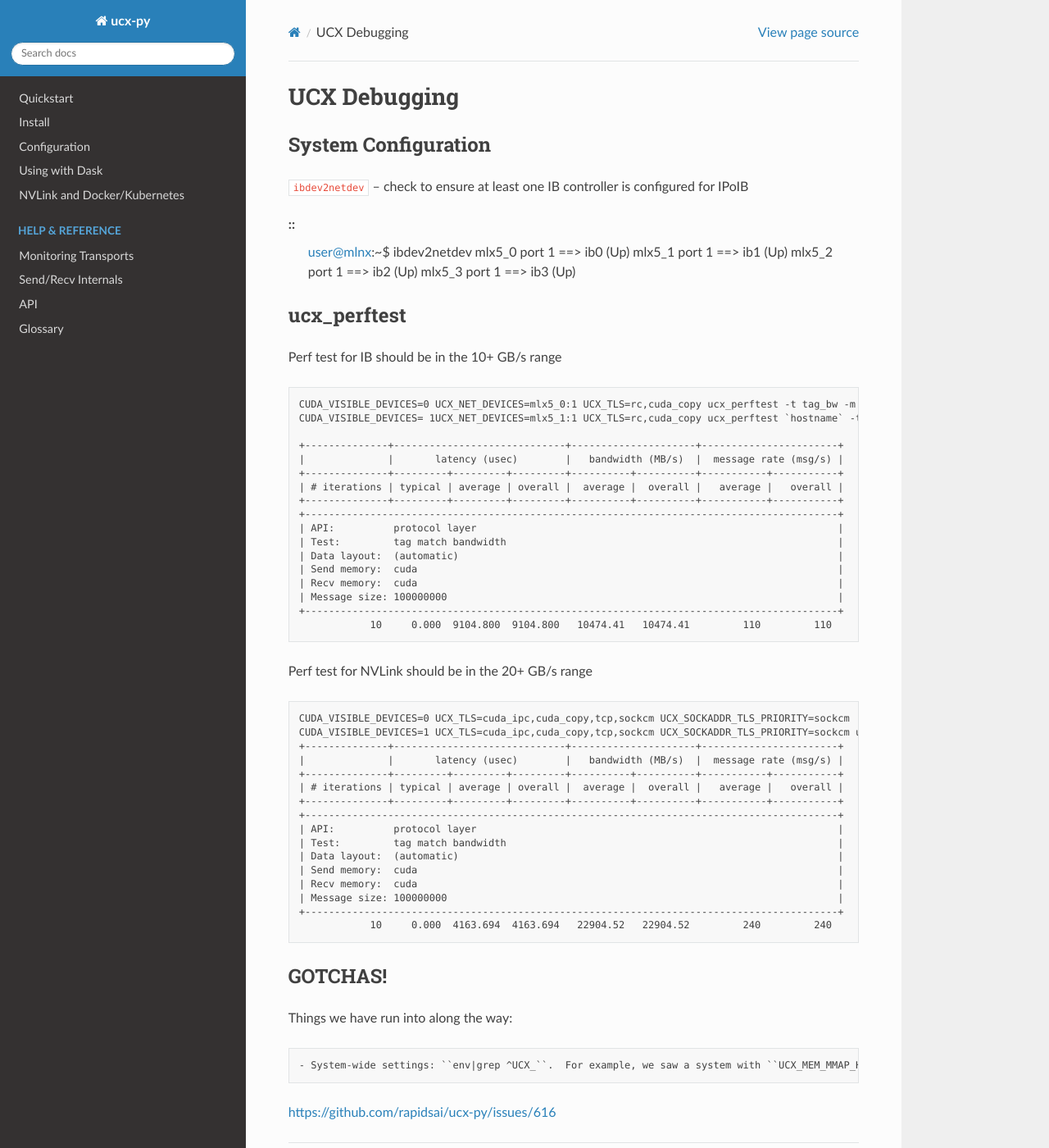
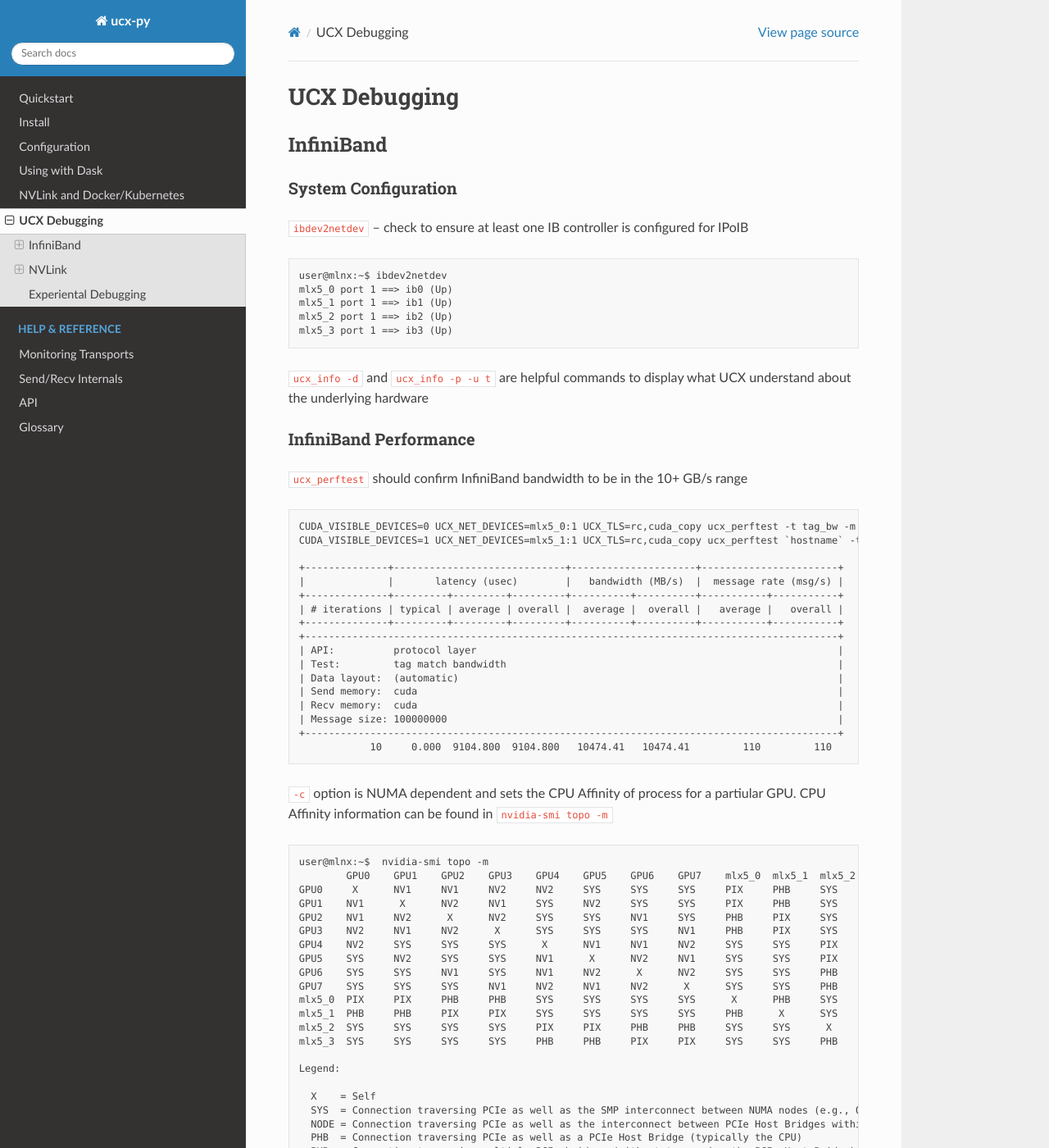
Before and after one commit to rapidsai/ucx-py, a Sphinx documentation site: the page built from docs/source/ucx-debug.rst, in a window 1280 px wide and 1400 px high. Shown: the whole window at 82% size. Built offline with Sphinx 7.4.7 and the Read the Docs theme 2.0.0, drawn with Linux system fonts in a browser that asks for light colours; the version number could not be read and is left out; some of the changed text lies outside the part shown.

Commit message:
more doc updates

```diff
--- a/docs/source/index.rst
+++ b/docs/source/index.rst
@@ -18,6 +18,8 @@
    configuration
    dask
    deployment
+   ucx-debug
+
 
 .. toctree::
    :maxdepth: 1
--- a/docs/source/ucx-debug.rst
+++ b/docs/source/ucx-debug.rst
@@ -1,29 +1,35 @@
 UCX Debugging
 =============
 
-
+InfiniBand
+----------
 
 System Configuration
---------------------
+~~~~~~~~~~~~~~~~~~~~
+
 
 ``ibdev2netdev`` -- check to ensure at least one IB controller is configured for IPoIB
 
 ::
+
     user@mlnx:~$ ibdev2netdev
     mlx5_0 port 1 ==> ib0 (Up)
     mlx5_1 port 1 ==> ib1 (Up)
     mlx5_2 port 1 ==> ib2 (Up)
     mlx5_3 port 1 ==> ib3 (Up)
 
+``ucx_info -d`` and ``ucx_info -p -u t`` are helpful commands to display what UCX understand about the underlying hardware
 
-ucx_perftest
-------------
 
-Perf test for IB should be in the 10+ GB/s range
+InfiniBand Performance
+~~~~~~~~~~~~~~~~~~~~~~
+
+``ucx_perftest`` should confirm InfiniBand bandwidth to be in the 10+ GB/s range
+
 ::
 
     CUDA_VISIBLE_DEVICES=0 UCX_NET_DEVICES=mlx5_0:1 UCX_TLS=rc,cuda_copy ucx_perftest -t tag_bw -m cuda -s 10000000 -n 10 -p 9999 & \
-    CUDA_VISIBLE_DEVICES= 1UCX_NET_DEVICES=mlx5_1:1 UCX_TLS=rc,cuda_copy ucx_perftest `hostname` -t tag_bw -m cuda -s 100000000 -n 10 -p 9999
+    CUDA_VISIBLE_DEVICES=1 UCX_NET_DEVICES=mlx5_1:1 UCX_TLS=rc,cuda_copy ucx_perftest `hostname` -t tag_bw -m cuda -s 100000000 -n 10 -p 9999
 
     +--------------+-----------------------------+---------------------+-----------------------+
     |              |       latency (usec)        |   bandwidth (MB/s)  |  message rate (msg/s) |
@@ -41,7 +47,48 @@
                 10     0.000  9104.800  9104.800   10474.41   10474.41         110         110
 
 
-Perf test for NVLink should be in the 20+ GB/s range
+``-c`` option is NUMA dependent and sets the CPU Affinity of process for a partiular GPU.  CPU Affinity information can be found in ``nvidia-smi topo -m``
+::
+
+    user@mlnx:~$  nvidia-smi topo -m
+            GPU0    GPU1    GPU2    GPU3    GPU4    GPU5    GPU6    GPU7    mlx5_0  mlx5_1  mlx5_2  mlx5_3  CPU Affinity
+    GPU0     X      NV1     NV1     NV2     NV2     SYS     SYS     SYS     PIX     PHB     SYS     SYS     0-19,40-59
+    GPU1    NV1      X      NV2     NV1     SYS     NV2     SYS     SYS     PIX     PHB     SYS     SYS     0-19,40-59
+    GPU2    NV1     NV2      X      NV2     SYS     SYS     NV1     SYS     PHB     PIX     SYS     SYS     0-19,40-59
+    GPU3    NV2     NV1     NV2      X      SYS     SYS     SYS     NV1     PHB     PIX     SYS     SYS     0-19,40-59
+    GPU4    NV2     SYS     SYS     SYS      X      NV1     NV1     NV2     SYS     SYS     PIX     PHB     20-39,60-79
+    GPU5    SYS     NV2     SYS     SYS     NV1      X      NV2     NV1     SYS     SYS     PIX     PHB     20-39,60-79
+    GPU6    SYS     SYS     NV1     SYS     NV1     NV2      X      NV2     SYS     SYS     PHB     PIX     20-39,60-79
+    GPU7    SYS     SYS     SYS     NV1     NV2     NV1     NV2      X      SYS     SYS     PHB     PIX     20-39,60-79
+    mlx5_0  PIX     PIX     PHB     PHB     SYS     SYS     SYS     SYS      X      PHB     SYS     SYS
+    mlx5_1  PHB     PHB     PIX     PIX     SYS     SYS     SYS     SYS     PHB      X      SYS     SYS
+    mlx5_2  SYS     SYS     SYS     SYS     PIX     PIX     PHB     PHB     SYS     SYS      X      PHB
+    mlx5_3  SYS     SYS     SYS     SYS     PHB     PHB     PIX     PIX     SYS     SYS     PHB      X
+
+    Legend:
+
+      X    = Self
+      SYS  = Connection traversing PCIe as well as the SMP interconnect between NUMA nodes (e.g., QPI/UPI)
+      NODE = Connection traversing PCIe as well as the interconnect between PCIe Host Bridges within a NUMA node
+      PHB  = Connection traversing PCIe as well as a PCIe Host Bridge (typically the CPU)
+      PXB  = Connection traversing multiple PCIe bridges (without traversing the PCIe Host Bridge)
+      PIX  = Connection traversing at most a single PCIe bridge
+      NV#  = Connection traversing a bonded set of # NVLinks
+
+NVLink
+------
+
+System Configuration
+~~~~~~~~~~~~~~~~~~~~
+
+Again, using the ``nvidia-smi topo -m`` command which show the hardware topology of the GPUs and display NVLink information.  For example, using the output above, we can see that GPUs 0-4 are conneted to another with NVLink,
+and GPUs 5-8 are also connected with NVLink.  However, these sets of GPUs are only connected to one another with InfiniBand.
+
+NVLink Performance
+~~~~~~~~~~~~~~~~~~
+
+``ucx_perftest`` should confirm NVLink bandwidth to be in the 20+ GB/s range
+
 ::
 
     CUDA_VISIBLE_DEVICES=0 UCX_TLS=cuda_ipc,cuda_copy,tcp,sockcm UCX_SOCKADDR_TLS_PRIORITY=sockcm  ucx_perftest -t tag_bw -m cuda -s 10000000 -n 10 -p 9999 -c 0 & \
@@ -62,10 +109,9 @@
                 10     0.000  4163.694  4163.694   22904.52   22904.52         240         240
 
 
-GOTCHAS!
---------
+Experiental Debugging
+---------------------
 
-Things we have run into along the way::
+A list of problems we have run into along the way while trying to understand performance issues with UCX/UCX-Py:
 
-- System-wide settings: ``env|grep ^UCX_``.  For example, we saw a system with ``UCX_MEM_MMAP_HOOK_MODE`` set to ``none``.  Unsetting this env var resolved problems:
-https://github.com/rapidsai/ucx-py/issues/616
+- System-wide settings environment variables. For example, we saw a system with ``UCX_MEM_MMAP_HOOK_MODE`` set to ``none``.  Unsetting this env var resolved problems: https://github.com/rapidsai/ucx-py/issues/616 .  One can quickly check system wide variables with ``env|grep ^UCX_``.
```
